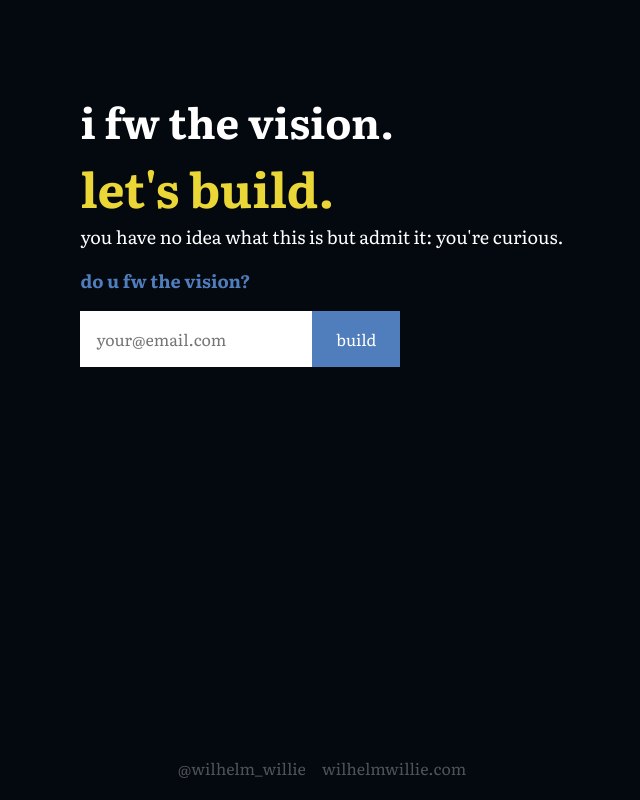
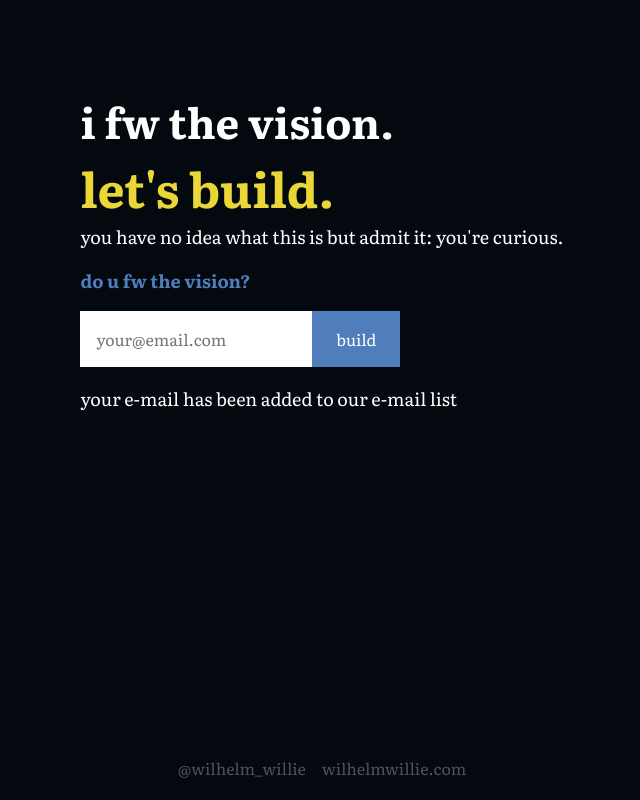
Before and after one commit to WilhelmWillie/ifwthevision.build, a Next.js app: page / in a window 1280 px wide. Both pictures are taken after a click on the button "build". Shown: the whole page, without its empty margins (318-958 px from the left). Built offline with nearby package versions, Linux system fonts and the light colour scheme.

Commit message:
📨 Added e-mail message that shows up when e-mail is submitted

```diff
--- a/components/EmailInput.js
+++ b/components/EmailInput.js
@@ -1,24 +1,37 @@
-import { useRef } from "react";
+import React, { useRef, useState } from "react";
 import styled from "styled-components";
+
+const SUCCESS_MESSAGE = `Your e-mail has been added to our e-mail list`;
 
 export default () => {
   const emailInput = useRef(null);
+  const [submittedEmail, setSubmittedEmail] = useState(false);
 
   const onButtonClick = () => {
     // TODO: Log e-mail to firebase
     const email = emailInput.current.value;
     console.log(`[EMAIL] Add ${email} to landing page email list`);
 
+    setSubmittedEmail(true);
+
     // Clear input
     emailInput.current.value = "";
   };
 
   return (
-    <InputContainer>
-      <Input type="email" placeholder="your@email.com" ref={emailInput} />
+    <React.Fragment>
+      <InputContainer>
+        <Input type="email" placeholder="your@email.com" ref={emailInput} />
 
-      <Button onClick={onButtonClick}>build</Button>
-    </InputContainer>
+        <Button onClick={onButtonClick}>build</Button>
+      </InputContainer>
+
+      {submittedEmail && (
+        <SuccessMessage>
+          <p>{SUCCESS_MESSAGE}</p>
+        </SuccessMessage>
+      )}
+    </React.Fragment>
   );
 };
 
@@ -50,3 +63,5 @@ const Button = styled.button`
   font-size: 16px;
   padding: 16px 24px;
 `;
+
+const SuccessMessage = styled.div``;
```
